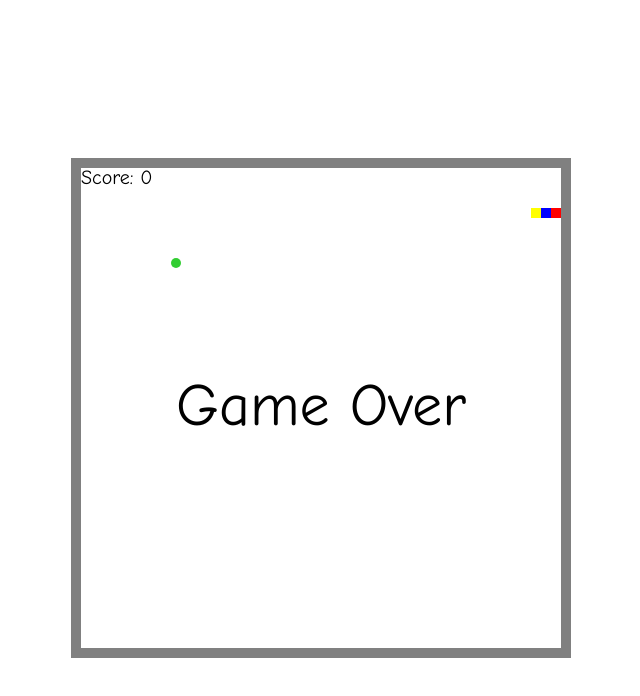
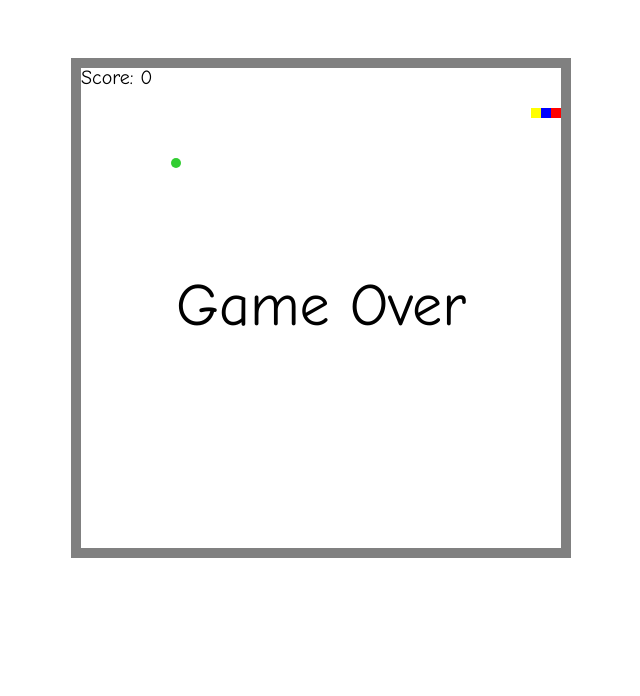
Before and after one commit to Ivyes/SnakeGameJS, a plain HTML site: page index.html in a window 1280 px wide. Shown: the whole page, without its empty margins (319-959 px from the left). Drawn offline with nearby package versions, Linux system fonts and the light colour scheme.

Commit message:
Update index.html

```diff
--- a/index.html
+++ b/index.html
@@ -11,7 +11,7 @@
             display: flex;
             justify-content: center;
             align-items: center;
-            height: 100vh;
+            height: calc(100vh - 200px);
         }
     </style>
 </head>
```
